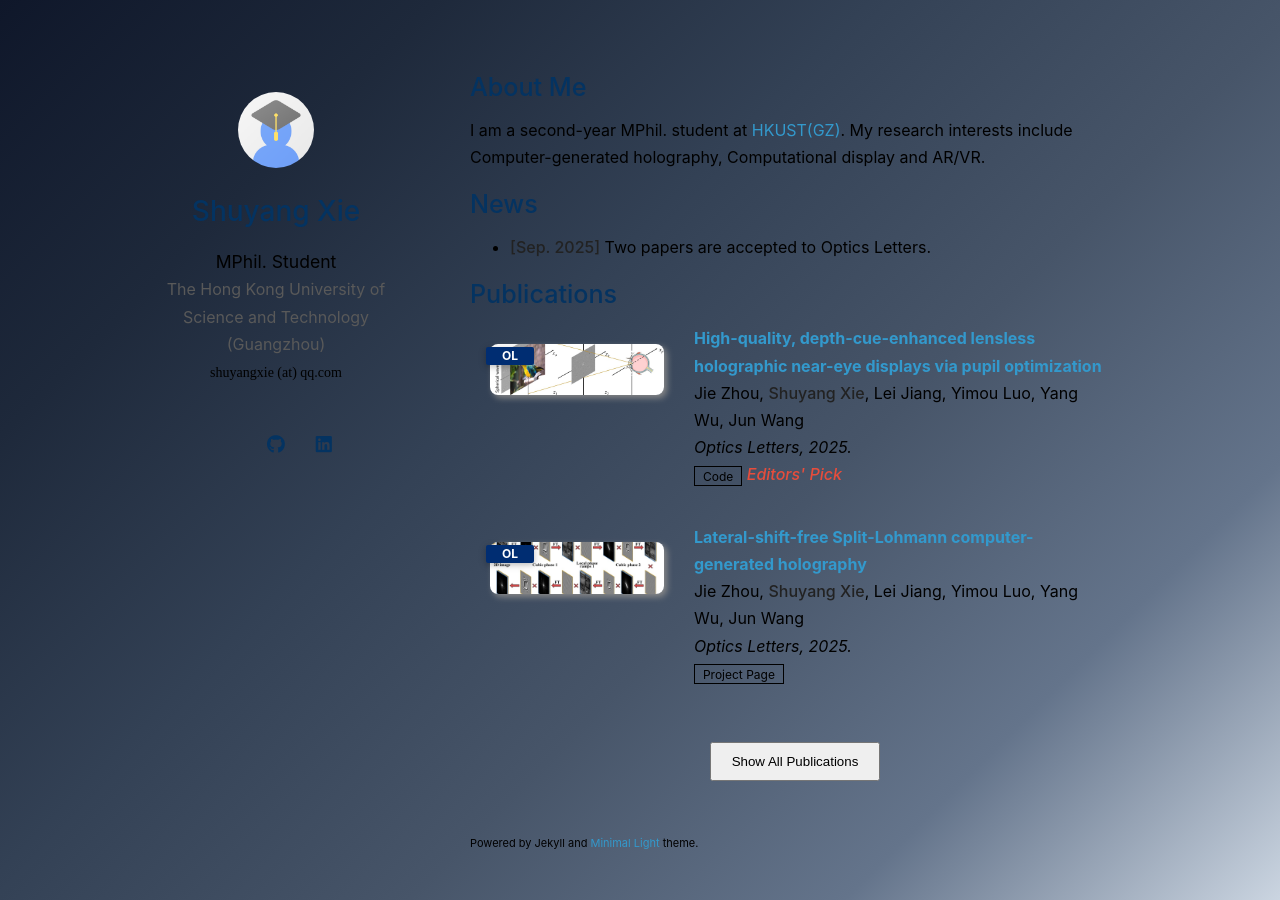
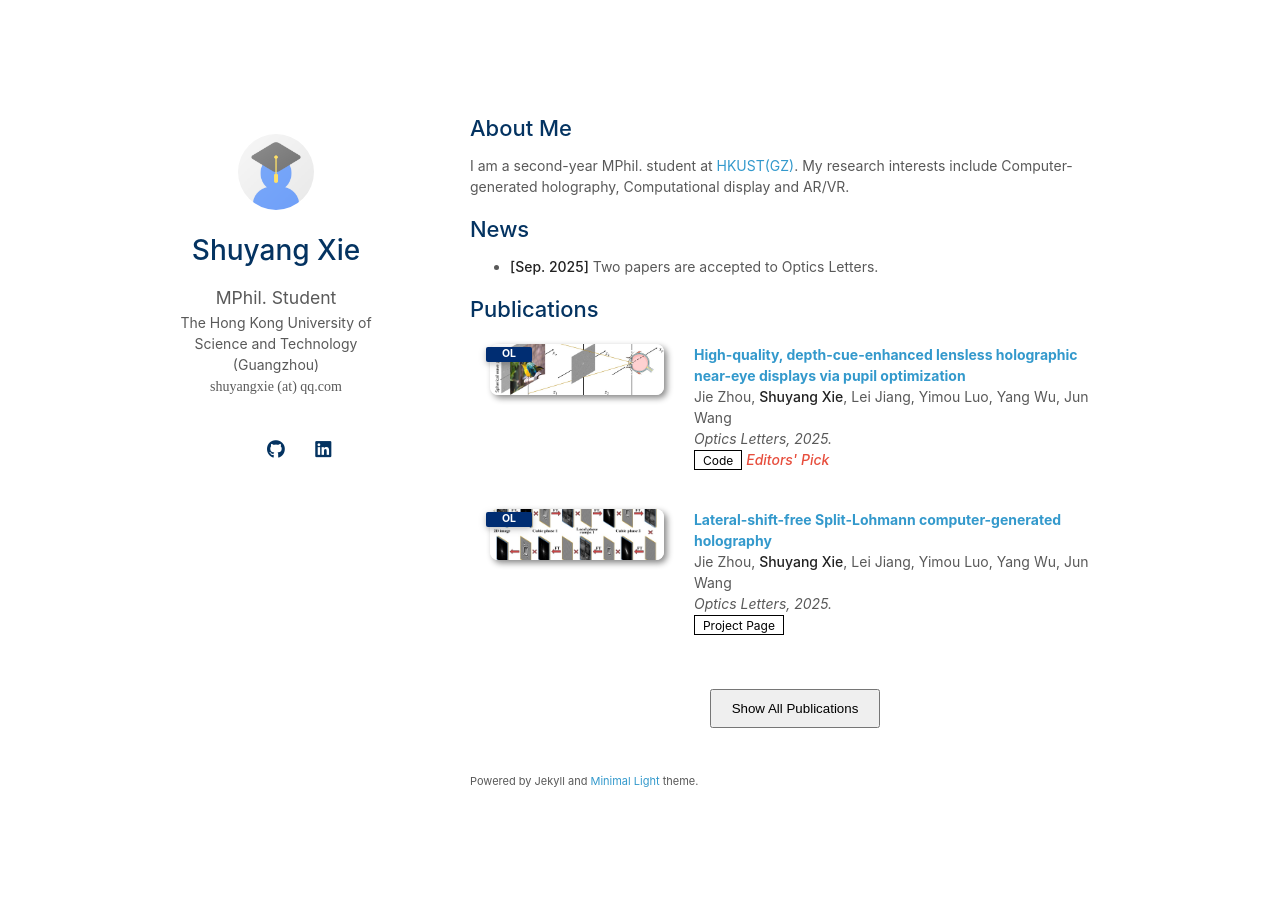
Before and after one commit to shu0x0y/shu0x0y.github.io, a Jekyll site: the page built from index.md, in a window 1280 px wide and 900 px high. Built offline with Jekyll 4.4.1, drawn with Linux system fonts in a browser that asks for light colours; a style sheet for code colours, icons or effects is not loaded; our own code applies the rules of GitHub Pages for plain Markdown files.

Commit message:
Update font_sans_serif.css
Removed commented-out body styles and updated body styles with a new font and background.

```diff
--- a/assets/css/font_sans_serif.css
+++ b/assets/css/font_sans_serif.css
@@ -1,16 +1,7 @@
-/* body {
+body {
     background-color: #fff;
     padding:50px;
     font: 14px/1.5 -apple-system, BlinkMacSystemFont, "Segoe UI", Roboto, Oxygen, Ubuntu, Cantarell, "Fira Sans", "Droid Sans", "Helvetica Neue", Arial, sans-serif, "Apple Color Emoji", "Segoe UI Emoji", "Segoe UI Symbol";
     color:#595959;
     font-weight:400;
-  } */
-
-body {
-    font-family: 'Inter', sans-serif;
-    line-height: 1.7;
-    color: var(--text-dark);
-    background: linear-gradient(135deg, #0f172a 0%, #1e293b 20%, #334155 40%, #475569 60%, #64748b 80%, #cbd5e1 100%);
-    min-height: 100vh;
-    background-attachment: fixed;
-}
+  }
```
